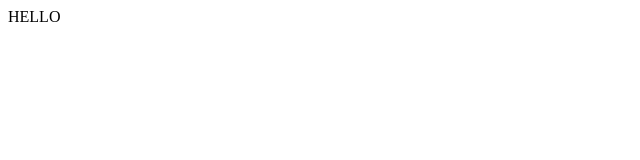
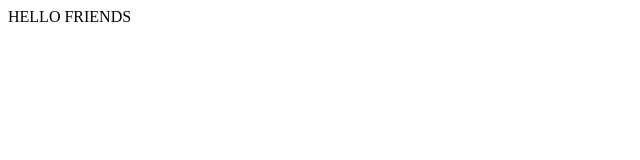
Before and after one commit to zmiori/goit-js-hw-11-promisification, a website: page src/index.html in a window 1280 px wide. Shown: the whole page, without its empty margins (0-640 px from the left). Drawn offline with Linux system fonts and the light colour scheme.

Commit message:
changed index.html

```diff
--- a/src/index.html
+++ b/src/index.html
@@ -11,6 +11,6 @@
     />
   </head>
   <body>
-    <div>HELLO</div>
+    <div>HELLO FRIENDS</div>
   </body>
 </html>
```
